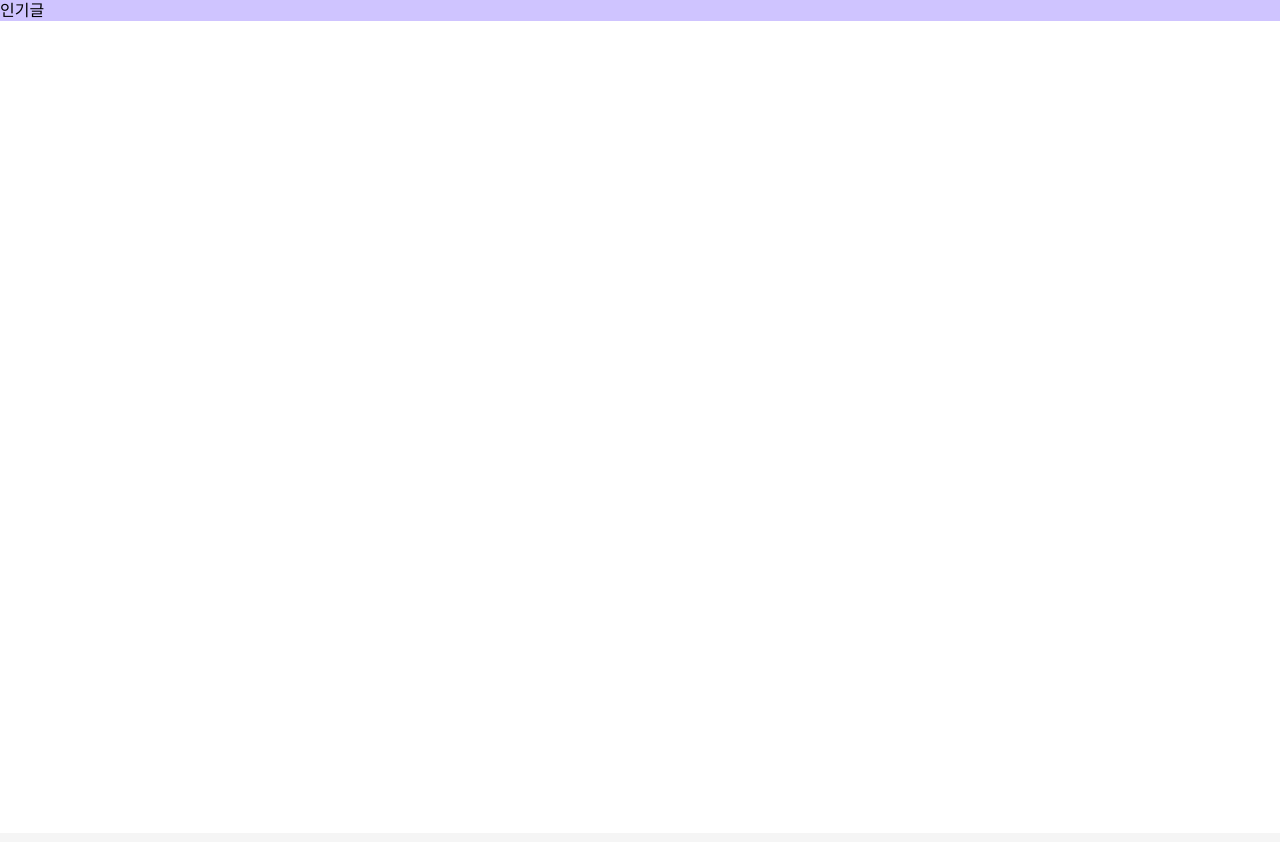
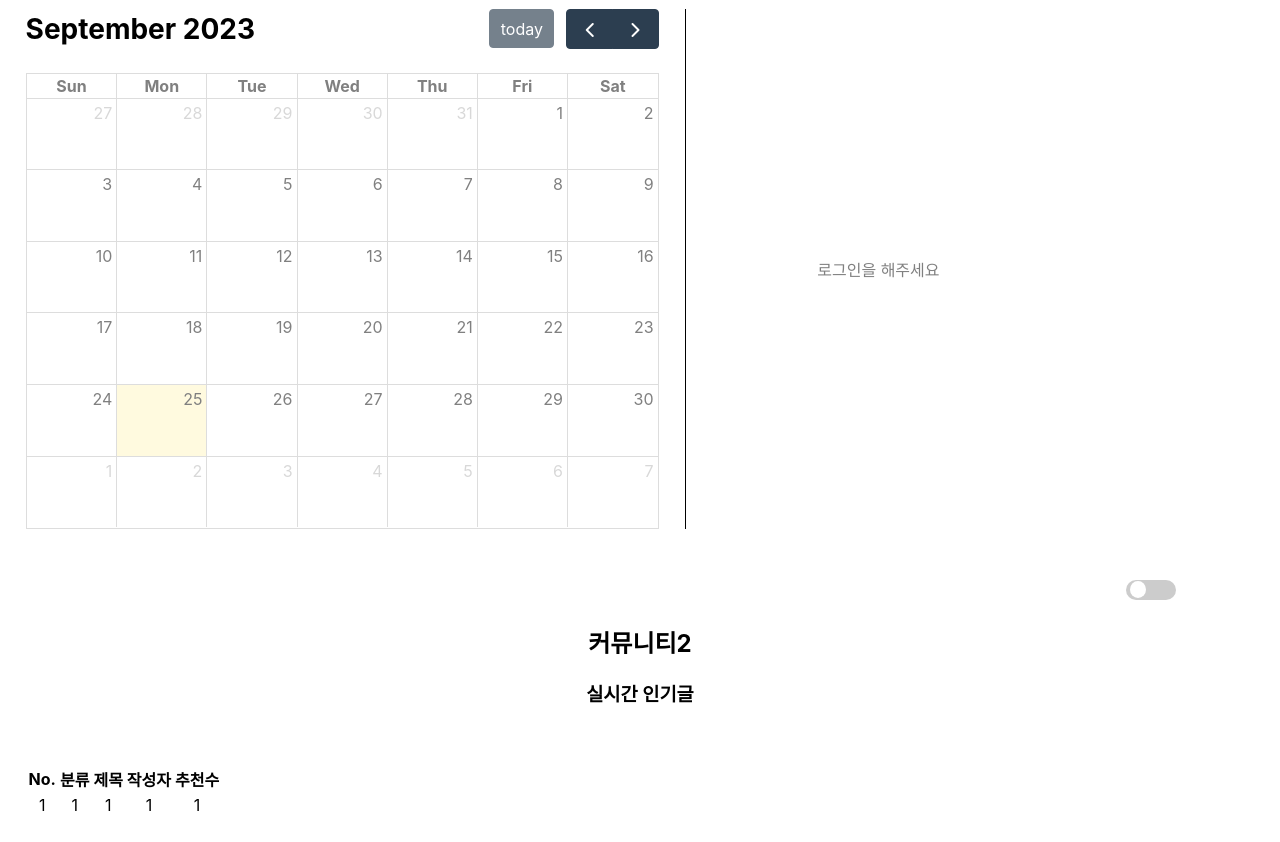
Before and after one commit to cjccss/lmsproject_repactoring_F, a Next.js app: page / in a window 1280 px wide. Shown: the part 278-1120 px from the top of the page. Built offline with nearby package versions, Linux system fonts and the light colour scheme.

Commit message:
feat: home 달력, 토글버튼 추가

```diff
--- /dev/null
+++ b/components/home/boardwithchart.jsx
@@ -0,0 +1,48 @@
+import ToggleSwitch from "./toggleSwitch";
+
+export default function BoardwithChart() {
+    return(
+    <>
+    {/* index.jsp의 go_boardDisplay() 참고 */}
+        <ToggleSwitch />
+        <div id="mainBoard">
+            <div id= "mainhead">
+                <h2>커뮤니티2</h2>
+                <h3>실시간 인기글</h3><br/><br/>
+            </div>
+            <table id = "MainBoard">
+                <thead>
+                    <tr id="menu">
+                        <th>No.</th>
+                        <th>분류</th>
+                        <th>제목</th>
+                        <th>작성자</th>
+                        <th>추천수</th>
+                    </tr>
+                </thead>
+                <tbody id="boardDisplay" >
+                    <tr>
+                        <td>1</td>
+                        <td>1</td>
+                        <td>1</td>
+                        <td>1</td>
+                        <td>1</td>
+                    </tr>
+                </tbody>
+            </table>
+            <div id="pageBar"></div>
+            <figure class="highcharts-figure">
+                <div id="container"></div>
+            </figure>
+        </div>
+        <style jsx>{`
+            div {
+                text-align: center;
+            }
+            table {
+                text-align: center;
+            }
+        `}</style>
+    </>
+    );
+}
--- /dev/null
+++ b/components/home/toggleswitch.jsx
@@ -0,0 +1,58 @@
+
+
+export default function ToggleSwitch() {
+
+    return (
+    <>
+        <label>
+            <input type="checkbox"/>
+            <span></span>
+        </label>
+        <style jsx>{`
+            label {
+                position: relative;
+                display: inline-block;
+                width: 50px;
+                height: 20px;
+                margin-left: 1100px;
+            }
+            label input {display:none;}
+            span {
+                position: absolute;
+                cursor: pointer;
+                top: 0;
+                left: 0;
+                right: 0;
+                bottom: 0;
+                background-color: #ccc;
+                -webkit-transition: .4s;
+                transition: .4s;
+                border-radius: 34px;
+            }
+            span:before {
+                position: absolute;
+                content: "";
+                height: 17px;
+                width: 16px;
+                left: 4px;
+                bottom: 2px;
+                background-color: white;
+                -webkit-transition: .4s;
+                transition: .4s;
+                border-radius: 50%;
+            }
+            input:checked + span {
+                background-color: #29CC97;
+            }
+            input:focus + span {
+                box-shadow: 0 0 1px #29CC97;
+            }
+            input:checked + span:before {
+                -webkit-transform: translateX(26px);
+                -ms-transform: translateX(26px);
+                transform: translateX(26px);
+            }
+        `}</style>
+    </>
+    );
+}
--- a/components/layout/header.jsx
+++ b/components/layout/header.jsx
@@ -25,7 +25,7 @@ export default function Header() {
             <style jsx>{`
                 header {
                     height:220px;
-                    border-bottom: solid 1.5px black;
+                    border-bottom: solid 1px black;
                     align-items: center;
                 }
                 header div {
--- a/components/layout/headernav.jsx
+++ b/components/layout/headernav.jsx
@@ -14,17 +14,19 @@ export default function HeaderNav() {
         <style jsx>{`
             nav {
                 border-bottom: solid 1px black;
+                display: flex;
+                align-items: center;
+                justify-content: center;
+                background-color: gainsboro;
+            }
+            ul {
+                margin: 0;
+                list-style: none;
+                display: flex;
             }
             li {
-                text-align:center;
-                width: 350px;
+                padding: 8px 50px;
                 color: black;
-                border-right: solid 1px black;
-                padding: 2px;
-                float: left;
-            }
-            ul {
-
             }
         `}</style>
     </>
--- a/components/layout/layout.jsx
+++ b/components/layout/layout.jsx
@@ -9,10 +9,10 @@ export default function Layout({children}) {
             <main>{children}</main>
             <Footer />
             <style jsx>{`
-                main {
+                /* main {
                     min-height: 100vh;
                     padding-top: 10px;
-                }
+                } */
             `}</style>
         </>
     )
--- a/components/layout/sideinfo.jsx
+++ b/components/layout/sideinfo.jsx
@@ -10,6 +10,7 @@ export default function SideNav() {
             <div onClick={() =>setisOpen((prev) => !prev)}>
                 <Image width={35} height={35} src="/images/close.png" alt="close"/>
             </div>
+            {/* 로그인했으면 "이름" 표시 로그인 안했으면 "로그인을 해주세요"표시 */}
             <ul>
                 <Link href=""><li>마이페이지</li></Link>
                 <Link href=""><li>공지사항</li></Link>
@@ -31,7 +32,7 @@ export default function SideNav() {
                 overflow-x: hidden;
                 transition: 0.5s;
                 padding-top: 30px;
-                /* z-index:1; */
+                z-index:2;
             }
             nav li {
                 padding: 8px 25px 8px 0;
--- a/pages/index.js
+++ b/pages/index.js
@@ -1,18 +1,30 @@
-import Image from "next/image"
-import Link from "next/link"
-
+import FullCalendar from "@fullcalendar/react";
+import dayGridPlugin from "@fullcalendar/daygrid";
+import Image from "next/image";
+import Link from "next/link";
+import BoardwithChart from "../components/home/boardwithchart";
 
 export default function Home() {
+
   return (
     <>
       <section className="contents">
         <article>
-          달력
+          <FullCalendar
+            height={'65vh'}
+            expandRows={true}
+            aspectRatio={'1.1'}
+            plugins={[ dayGridPlugin ]}
+            initialView="dayGridMonth"
+          />
         </article>
         <article>
           <Link href={'/'}>로그인을 해주세요</Link>
+          {/* 로그인했으면 해당일의 강의목록 표시(학생, 교수 둘다) */}
         </article>
-        <article>인기글</article>
+        <article>
+        <BoardwithChart />
+        </article>
       </section>
       <style jsx>{`
         section {
@@ -20,30 +32,26 @@ export default function Home() {
           grid-template-areas:
             "a b"
             "c c";
+          margin-top: 5vh;
         }
         article:nth-child(1) {
-          background-color: bisque;
           grid-area: a;
-          /*float: left;
-          width: 42%;
-          height:600px; */
-          padding:10px;
-          margin-left: 4vw;
+          padding-right:2vw;
+          margin: 2vw;
+          width: 80%;
+          border-right: 1px solid black;
         }
         article:nth-child(2) {
-          background-color: rgb(220, 255, 196);
           grid-area: b;
-          border-left: 1px solid black;
-          /* float: left;
-          height:600px;
-          width: 42%;  */
-          padding: 10px;
-          text-align: center;
+          display: grid;
+          align-content: center;
+          margin: 2vw;
         }
         article:nth-child(3) {
-          background-color: rgb(207, 196, 255);
           grid-area: c;
+          margin: 2vw;
         }
+
       `}</style>
     </>
   )
--- a/styles/globals.css
+++ b/styles/globals.css
@@ -4,10 +4,7 @@ body {
   margin: 0;
   font-family: -apple-system, BlinkMacSystemFont, Segoe UI, Roboto, Oxygen,
     Ubuntu, Cantarell, Fira Sans, Droid Sans, Helvetica Neue, sans-serif;
-  width:100%;
-  height:100%;
 }
-
 a {
   color:gray;
   text-decoration:none;
```
